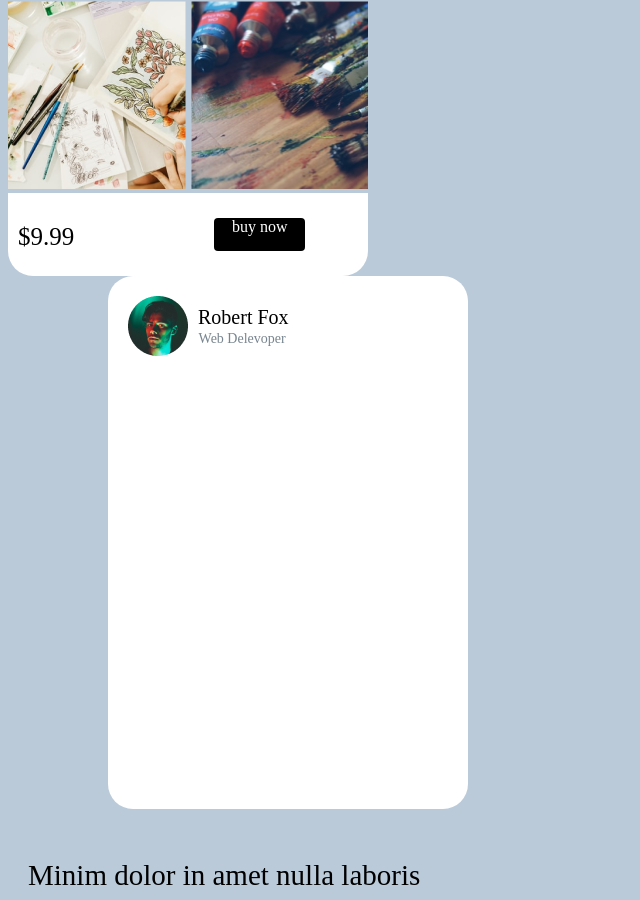
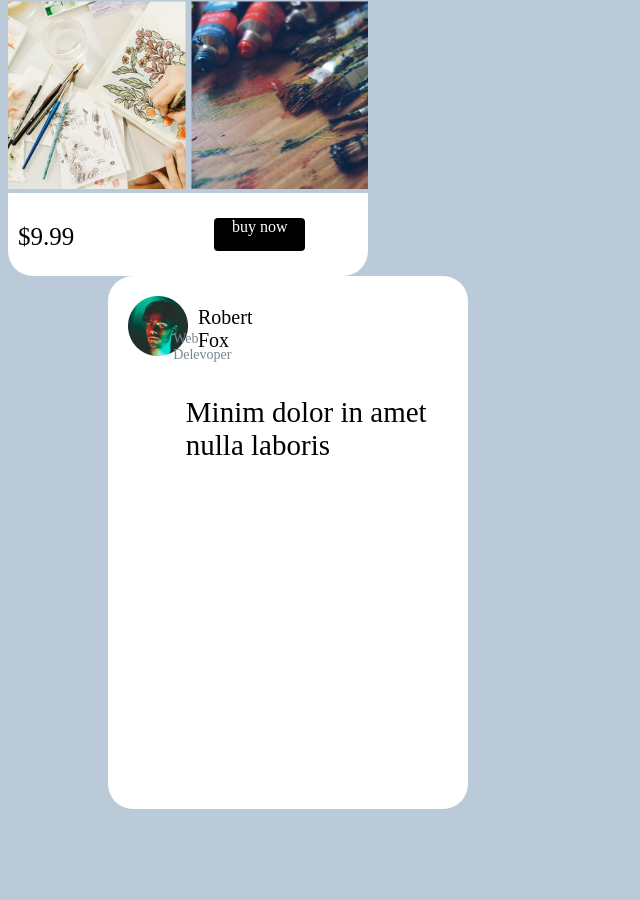
Before and after one commit to chelik352/first-project, a plain HTML site: page index.html in a window 1280 px wide. Shown: the part 309-1209 px from the top of the page, without its empty margins (0-640 px from the left). After the commit the page ends 1126 px from the top, so only its background shows below. Drawn offline with Linux system fonts and the light colour scheme.

Commit message:
fixed spaces and css

```diff
--- a/index.html
+++ b/index.html
@@ -8,14 +8,14 @@
 </head>
 <body style="background-color:#BACAD9 ;">
 <div  class="card1">
-    <div style="background-color:white ;width: 360px; height: 110px;border-radius:25px 25px 0px 0px ;display: flex;" class="head1"><img style="width:60;height:60px;margin-top:20px;margin-left:20px  ;" src="./pictures/guyhawkins.png"><span style="font-size:20px ; flex-direction: row;margin-top:30px ;">Guy Hawkins</span><span class="project">Project Manager</span><img class="troetochie" src="./pictures/troetochie.png"></div>
+    <div style="background-color:white; width:360px; height:110px; border-radius:25px 25px 0px 0px; display:flex;" class="head1"><img style="width:60; height:60px; margin-top:20px; margin-left:20px  ;" src="./pictures/guyhawkins.png"><span style="font-size:20px; flex-direction:row; margin-top:30px ;">Guy Hawkins</span><span class="project">Project Manager</span><img class="troetochie" src="./pictures/troetochie.png"></div>
     <div class="imgs"></div>
-        <img style="width: 177.5px;height:380px;" src="./pictures/group2.png"><img style="width: 177.5px;height:380px; padding-left:5px ;" src="./pictures/group1.png">
-    <div style="Width: 360px;Height:83px;background-color:white ;border-radius:0px 0px 25px 25px;display: flex;"><div style="font-size:25px;padding-top:30px ;padding-left:10px ;flex-direction: row;">$9.99</div><div style="width:91px ;height:33px;text-align: center;color:white ;background-color: black;vertical-align: middle;border-radius:4px ;margin-top:25px ;margin-left:140px ;">buy now</div></div>
+        <img style="width:177.5px; height:380px;" src="./pictures/group2.png"><img style="width:177.5px; height:380px; padding-left:5px ;" src="./pictures/group1.png">
+    <div style="Width:360px; Height:83px; background-color:white ;border-radius:0px 0px 25px 25px;display: flex;"><div style="font-size:25px; padding-top:30px ;padding-left:10px ;flex-direction: row;">$9.99</div><div style="width:91px; height:33px; text-align: center; color:white; background-color: black; vertical-align:middle; border-radius:4px; margin-top:25px; margin-left:140px ;">buy now</div></div>
 </div>
-<div class="card2"><img style="flex-direction: row;" class="robert" src="./pictures/robert.png"><span class="robertt">Robert Fox</span><span class="web">Web Delevoper</span> </div>
-    <div style="display: flex;" class="dolorh">Minim dolor in amet nulla laboris</div>
+<div class="card2"><img style="flex-direction: row;" class="robert" src="./pictures/robert.png"><span class="robertt">Robert Fox</span><span class="web">Web Delevoper</span>
+<div class="dolorh">Minim dolor in amet nulla laboris</div>
 
-
+</div>
 </body>
 </html
--- a/style.css
+++ b/style.css
@@ -44,8 +44,7 @@ margin-top:55px ;
 margin-left:-90px ;
 }
 .dolorh{
-flex-direction: column;
-margin-top:50px ;
-margin-left:20px;
+margin-top:120px ;
+margin-left:-50px ;
 font-size:29px ;
 }
```
